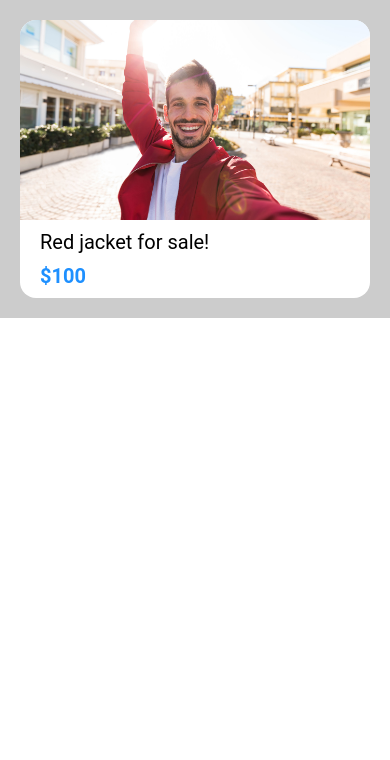
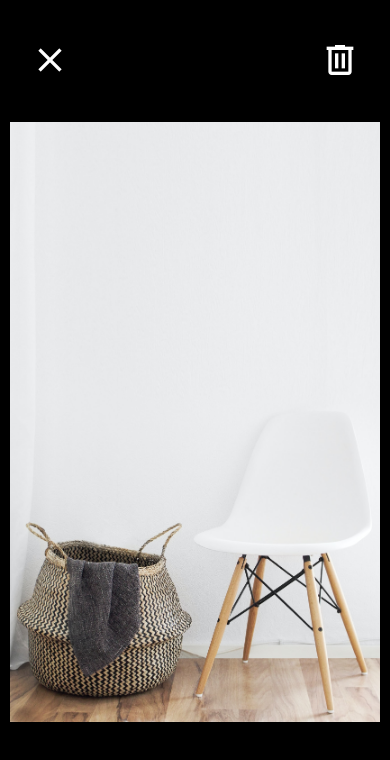
Before and after one commit to Erki-bot/done-w-ts, a React Native app: screen / in a window 390 px wide. Shown: the top 760 px of the page. Built offline with nearby package versions, Linux system fonts and the light colour scheme.

Commit message:
ListingDetailScreen implemented

```diff
--- a/App.tsx
+++ b/App.tsx
@@ -1,24 +1,38 @@
-import { StatusBar } from "expo-status-bar";
-import { StyleSheet, Text, View } from "react-native";
-import AppButton from "./src/app/components/AppButton";
-import TestScreen from "./src/app/screens/TestScreen";
-import WelcomeScreen from "./src/app/screens/WelcomeScreen";
+import React from "react";
+import { View, Text } from "react-native";
+import ViewImageScreen from "./src/app/screens/ViewImageScreen";
 
 export default function App() {
   return (
-    // <View style={styles.container}>
+    <ViewImageScreen/>
 
-    //   <StatusBar style="auto" />
-    // </View>
-    <TestScreen />
-  );
-}
-
-const styles = StyleSheet.create({
-  container: {
-    flex: 1,
-    backgroundColor: "#fff",
-    alignItems: "center",
-    justifyContent: "center",
-  },
-});
+    );
+  }
+  /*
+  {/* <Text style={{ fontFamily: "normal" }}> normal </Text>
+  <ListingDetailScreen
+    image={require("./src/app/assets/jacket.jpg")}
+    title="Red jacket for sale!"
+    subTitle="$100"
+    userAvatar={require("./src/app/assets/mosh.jpg")}
+    user={{
+      name: "Mosh Hamedani",
+      description: "5 Listings",
+    }}
+  />
+      <Text style={{ fontFamily: "notoserif" }}> notoserif </Text>
+      <Text style={{ fontFamily: "sans-serif" }}> sans-serif </Text>
+      <Text style={{ fontFamily: "sans-serif-light" }}> sans-serif-light </Text>
+      <Text style={{ fontFamily: "sans-serif-thin" }}> sans-serif-thin </Text>
+      <Text style={{ fontFamily: "sans-serif-condensed" }}>
+        {" "}
+        sans-serif-condensed{" "}
+      </Text>
+      <Text style={{ fontFamily: "sans-serif-medium" }}>
+        {" "}
+        sans-serif-medium{" "}
+      </Text>
+      <Text style={{ fontFamily: "serif" }}> serif </Text>
+      <Text style={{ fontFamily: "Roboto" }}> Roboto </Text>
+      <Text style={{ fontFamily: "monospace" }}> monospace </Text> }
+*/
--- a/src/app/components/AppText.tsx
+++ b/src/app/components/AppText.tsx
@@ -12,7 +12,7 @@ const styles = StyleSheet.create({
   text: {
     fontSize: 20,
     color: colors.black,
-    fontFamily: "Roboto",
     fontWeight: "bold",
+    fontFamily :'serif'
   },
 });
--- a/src/app/components/Card.tsx
+++ b/src/app/components/Card.tsx
@@ -3,15 +3,13 @@ import React from "react";
 import { CardProps } from "../../interfaces/CardProps";
 import colors from "../colors/colors";
 import AppText from "./AppText";
+import DescriptionComponent from "./DescriptionComponent";
 
 const Card = (props: CardProps) => {
   return (
     <View style={styles.container}>
       <Image style={styles.image} source={props.image} />
-      <View style={styles.titleContainer}>
-        <AppText style={styles.title}>{props.title}</AppText>
-        <AppText style={styles.subTitle}>{props.subTitle}</AppText>
-      </View>
+      <DescriptionComponent title={props.title} subTitle = {props.subTitle}/>
     </View>
   );
 };
@@ -30,15 +28,5 @@ const styles = StyleSheet.create({
     height: 200,
     marginBottom: 10,
   },
-  title: {
-    marginBottom: 10,
-    fontWeight: "none",
-  },
-  subTitle: {
-    color: colors.blue,
-    marginBottom: 10,
-  },
-  titleContainer: {
-    paddingHorizontal: 20,
-  },
+
 });
--- /dev/null
+++ b/src/app/components/DescriptionComponent.tsx
@@ -0,0 +1,31 @@
+import { StyleSheet, Text, View } from "react-native";
+import React from "react";
+import AppText from "./AppText";
+import { DescriptionComponentProps } from "../../interfaces/DescriptionComponentProps";
+import colors from "../colors/colors";
+
+const DescriptionComponent = (props: DescriptionComponentProps) => {
+  return (
+    <View style={styles.titleContainer}>
+      <AppText style={styles.title}>{props.title}</AppText>
+      <AppText style={styles.subTitle}>{props.subTitle}</AppText>
+    </View>
+  );
+};
+
+export default DescriptionComponent;
+
+const styles = StyleSheet.create({
+  title: {
+    marginBottom: 10,
+    fontWeight: "normal",
+  },
+  subTitle: {
+    color: colors.blue,
+    marginBottom: 10,
+  },
+  titleContainer: {
+    width: "100%",
+    paddingHorizontal: 20,
+  },
+});
--- a/src/app/screens/ViewImageScreen.tsx
+++ b/src/app/screens/ViewImageScreen.tsx
@@ -0,0 +1,50 @@
+import { Image, StyleSheet, Text, TouchableOpacity, View } from "react-native";
+import React from "react";
+import { MaterialCommunityIcons } from "@expo/vector-icons";
+import colors from "../colors/colors";
+
+const ViewImageScreen = () => {
+  return (
+    <View style={styles.container}>
+      <TouchableOpacity style={[styles.icon, styles.close]}>
+        <MaterialCommunityIcons name="close" color={colors.white} size={40} />
+      </TouchableOpacity>
+      <TouchableOpacity style={[styles.icon, styles.delete]}>
+        <MaterialCommunityIcons
+          name="trash-can-outline"
+          color={colors.white}
+          size={40}
+        />
+      </TouchableOpacity>
+
+      <Image style={styles.image} source={require("../assets/chair.jpg")} />
+    </View>
+  );
+};
+
+export default ViewImageScreen;
+
+const styles = StyleSheet.create({
+  container: {
+    flex: 1,
+    justifyContent: "center",
+    alignItems: "center",
+    backgroundColor: colors.black,
+    padding: 10,
+  },
+  image: {
+    width: "100%",
+    height: 600,
+  },
+  icon: {
+    position: "absolute",
+    top: 40,
+
+  },
+  close: {
+    left: 30,
+  },
+  delete: {
+    right: 30,
+  },
+});
--- /dev/null
+++ b/src/interfaces/DescriptionComponentProps.ts
@@ -0,0 +1,4 @@
+export interface DescriptionComponentProps {
+  title: string;
+  subTitle: string;
+}
```
Also changed, not shown: src/app/screens/ListingDetailScreen.tsx (+73 -0 lines).
